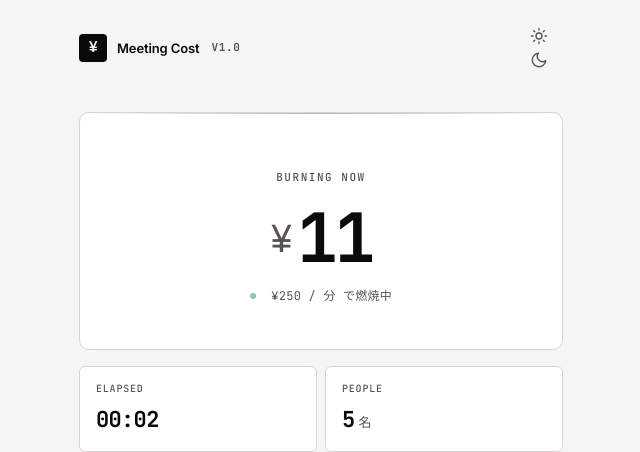
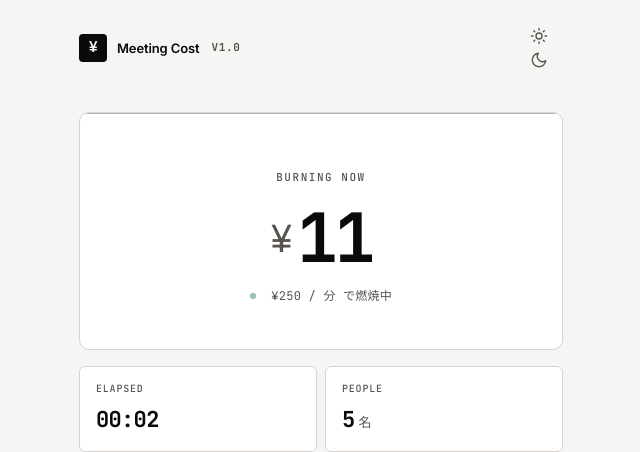
Before and after one commit to SSSSSSSS88888888-cell/meeting-cost-calculator, a website: page public/index.html in a window 1280 px wide. Both pictures are taken after a click on the button "計測を開始する". Shown: the top 452 px of the page, 319-959 px from the left. Drawn offline with Linux system fonts and the light colour scheme.

Commit message:
design system v2: remove gradients and emojis

```diff
--- a/public/index.html
+++ b/public/index.html
@@ -470,7 +470,7 @@ input, select {
   position: absolute;
   top: 0; left: 0; right: 0;
   height: 1px;
-  background: linear-gradient(90deg, transparent, var(--text), transparent);
+  background: var(--text);
   opacity: 0.3;
 }
 .counter-label {
```
